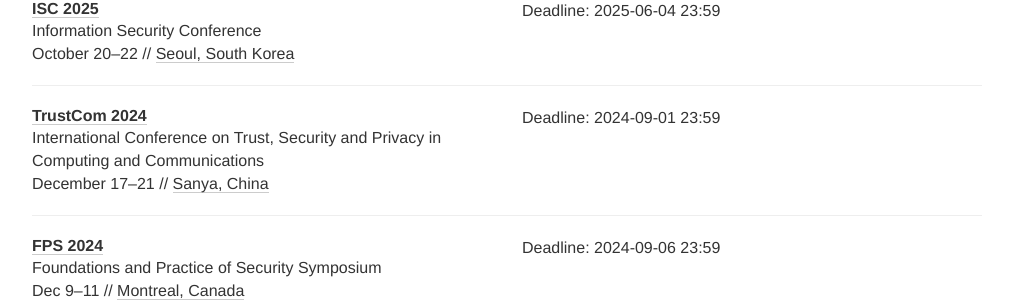
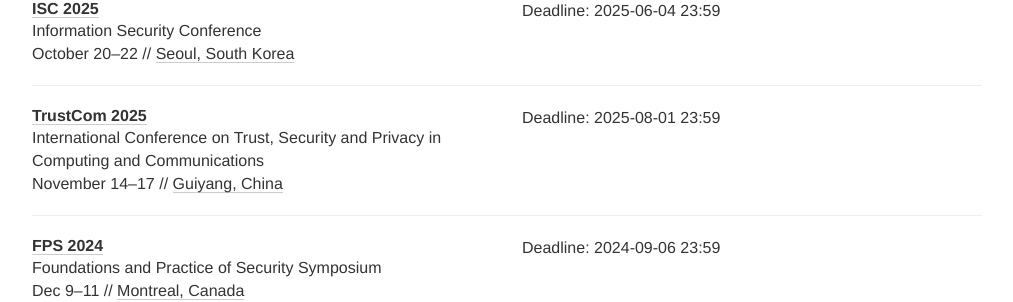
Before and after one commit to sec-deadlines/sec-deadlines.github.io, a Jekyll site: the page built from index.html, in a window 1280 px wide and 900 px high, scrolled down 2912 px. Shown: the part 153-455 px from the top of the window, without its empty margins (133-1146 px from the left). Built offline with Jekyll 4.4.1, drawn with Linux system fonts in a browser that asks for light colours; nearby versions of some CDN libraries; comment, search, counter and statistics services are not loaded.

Commit message:
Update conferences.yml
Update Trustcom 2025

```diff
--- a/_data/conferences.yml
+++ b/_data/conferences.yml
@@ -171,11 +171,11 @@
 
 - name: TrustCom
   description: International Conference on Trust, Security and Privacy in Computing and Communications
-  year: 2024
-  link: http://ieee-aiplus.org/2024/trustcom/
-  deadline: ["2024-09-01 23:59"]
-  date: December 17-21
-  place: Sanya, China
+  year: 2025
+  link: https://ieee-aiplus-2025.org/trustcom.html
+  deadline: ["2025-08-01 23:59"]
+  date: November 14-17
+  place: Guiyang, China
   tags: [SEC, PRIV, CONF]
 
 - name: FPS
```
